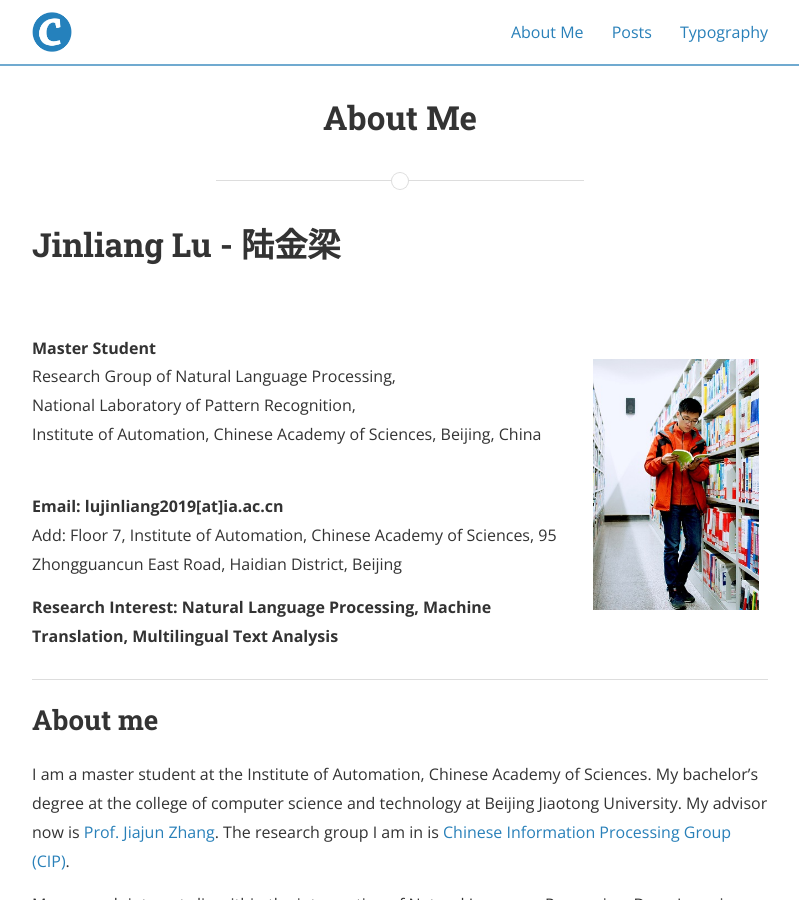
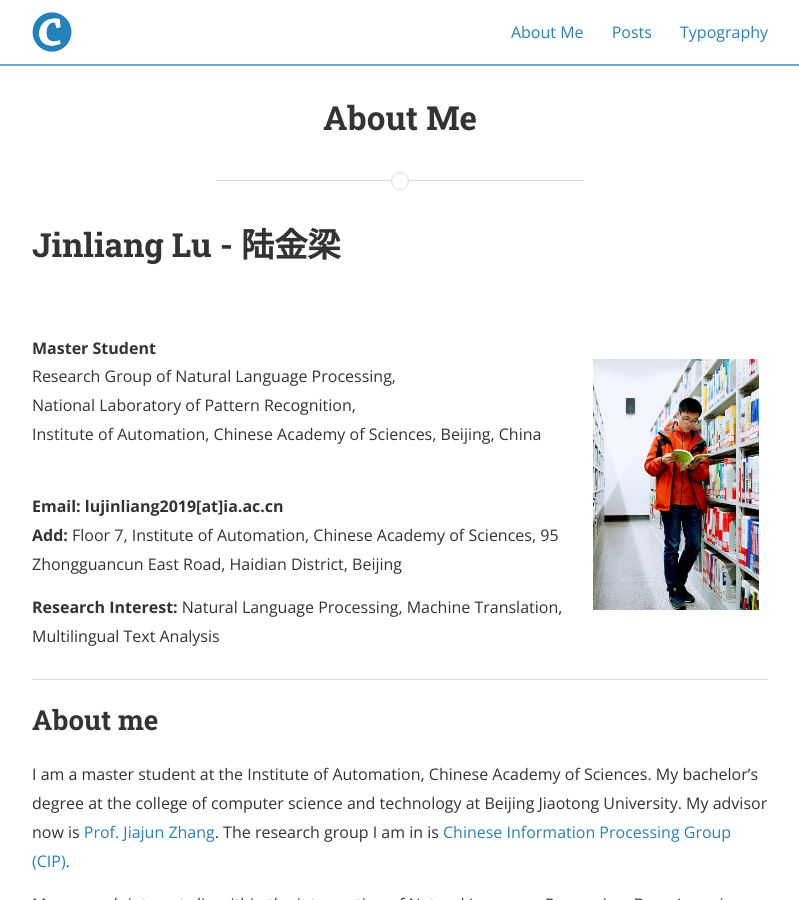
Before and after one commit to JinliangLu96/JinliangLu96.github.io, a Jekyll site: the page built from about.md, in a window 1280 px wide and 900 px high. Shown: the whole window, without its empty margins (240-1039 px from the left). Built offline with Jekyll 4.4.1, drawn with Linux system fonts in a browser that asks for light colours; nearby versions of some CDN libraries.

```diff
--- a/about.md
+++ b/about.md
@@ -14,9 +14,9 @@ permalink: /about/
       <br>Institute of Automation, Chinese Academy of Sciences, Beijing, China</p>
       <p><b></b></p>
       <p><br><b>Email: lujinliang2019[at]ia.ac.cn</b>
-         <br>Add: Floor 7, Institute of Automation, Chinese Academy of Sciences, 95 Zhongguancun East Road, Haidian District, Beijing</p>
+         <br><b>Add:</b> Floor 7, Institute of Automation, Chinese Academy of Sciences, 95 Zhongguancun East Road, Haidian District, Beijing</p>
       <p><b></b></p>
-      <p><b>Research Interest: Natural Language Processing, Machine Translation, Multilingual Text Analysis</b></p>
+      <p><b>Research Interest:</b> Natural Language Processing, Machine Translation, Multilingual Text Analysis</p>
     </td>
     <td width="25%">
       <img src="/assets/Jinliang.jpg" width="100%">
```
